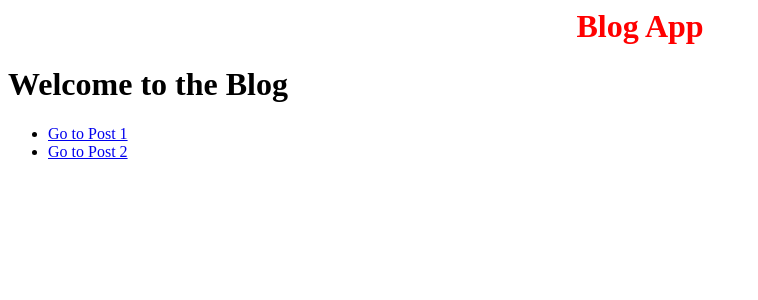
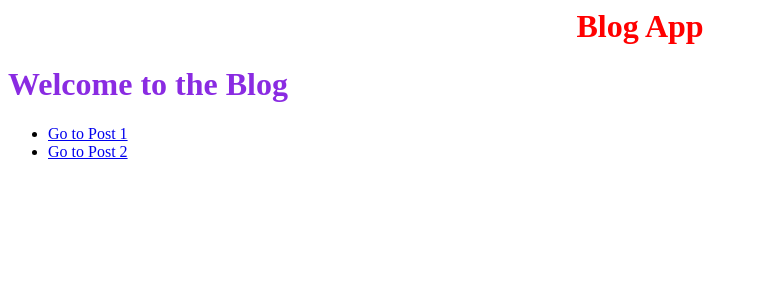
Before and after one commit to g-abhishek/ssr, a React app: page / in a window 1280 px wide. Shown: the top 300 px of the page, without its empty margins (0-758 px from the left). Built offline with nearby package versions, Linux system fonts and the light colour scheme.

Commit message:
css chunks

```diff
--- /dev/null
+++ b/src/css/Home.css
@@ -0,0 +1,3 @@
+h1 {
+    color: blueviolet;
+}
--- a/src/pages/Home.jsx
+++ b/src/pages/Home.jsx
@@ -1,4 +1,5 @@
 import React from "react";
+import "../css/Home.css"
 import { Link } from "react-router-dom";
 
 const Home = () => {
--- a/webpack.client.js
+++ b/webpack.client.js
@@ -49,7 +49,8 @@ module.exports = {
     }),
     //Let you manually or automatically inject the <link rel="stylesheet" href="main.css"> into HTML
     new MiniCssExtractPlugin({
-      filename: "css/main.css", // Extract CSS into a physical file (main.css)
+      filename: "css/[name].[contenthash].css", // Extract CSS into a physical file (main.css)
+      chunkFilename: "css/[name].[contenthash].css", // Ensures chunk-specific CSS gets extracted
     }),
   ],
 };
```
Also changed, not shown: 9 other files (tests, documents, lock files or other folders).
